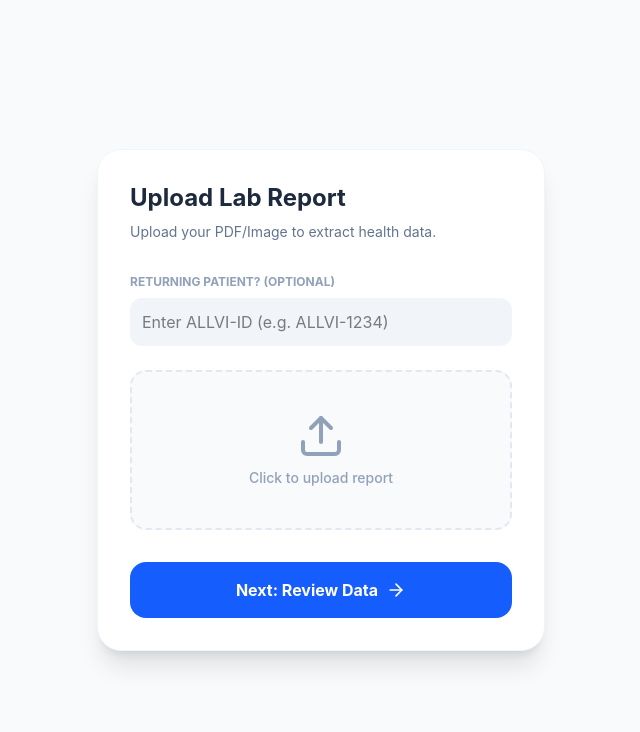
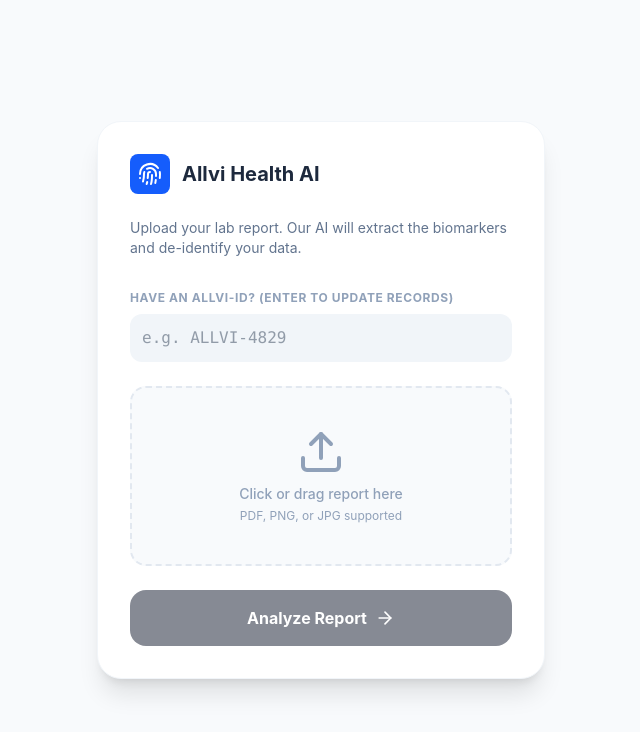
Before and after one commit to raghuram1057/allvi-health, a React (Vite) app: page / in a window 1280 px wide. Shown: the top 732 px of the page, without its empty margins (319-959 px from the left). Built offline with nearby package versions, Linux system fonts and the light colour scheme.

Commit message:
fix: add missing google-generative-ai dependency

```diff
--- a/src/components/Phase1Review.jsx
+++ b/src/components/Phase1Review.jsx
@@ -26,7 +26,7 @@ const Phase1Review = () => {
     setLoading(true);
     try {
       const baseURL = import.meta.env.VITE_API_URL || 'http://localhost:5000';
-      const response = await axios.post(`${baseURL}/api/patient/onboard`, {
+      const response = await axios.post(`${baseURL}/api/patient/process-report`, {
         labData: { ...parsedData, existingId }
       });
 
--- a/src/components/Phase1Upload.jsx
+++ b/src/components/Phase1Upload.jsx
@@ -1,62 +1,126 @@
 import React, { useState } from 'react';
 import { useNavigate } from 'react-router-dom';
-import { Upload, FileText, ArrowRight } from 'lucide-react';
+import axios from 'axios';
+import { Upload, FileText, Loader2, ArrowRight, Fingerprint } from 'lucide-react';
 
 const Phase1Upload = () => {
   const [file, setFile] = useState(null);
-  const [existingId, setExistingId] = useState(''); // For returning users
+  const [existingId, setExistingId] = useState('');
+  const [loading, setLoading] = useState(false);
   const navigate = useNavigate();
 
-  const handleNext = () => {
-    if (!file) return alert("Please upload a lab report first");
-    // Pass the file data (simulated) and existing ID to the next page
-    navigate('/review', { state: { fileName: file.name, existingId } });
+  const handleFileChange = (e) => {
+    setFile(e.target.files[0]);
+  };
+
+  const startProcessing = async (e) => {
+    e.preventDefault();
+    if (!file) return alert("Please select a lab report to upload.");
+
+    setLoading(true);
+
+    // We use FormData because we are sending an actual file to the backend
+    const formData = new FormData();
+    formData.append('report', file);
+    if (existingId) formData.append('existingId', existingId);
+
+    try {
+      const baseURL = import.meta.env.VITE_API_URL || 'http://localhost:5000';
+
+      // Hit the new Gemini processing endpoint
+      const response = await axios.post(`${baseURL}/api/patient/process-report`, formData, {
+        headers: { 'Content-Type': 'multipart/form-data' }
+      });
+
+      if (response.data.success) {
+        // Navigate to Phase 2 (Review) with the AI-extracted data
+        navigate('/review', {
+          state: {
+            parsedData: response.data.parsedData,
+            allviId: response.data.allvi_id,
+            fileName: file.name
+          }
+        });
+      }
+    } catch (error) {
+      console.error("AI Processing Error:", error);
+      alert(error.response?.data?.error || "Failed to process report. Ensure your Gemini API key is set on the server.");
+    } finally {
+      setLoading(false);
+    }
   };
 
   return (
     <div className="min-h-screen bg-slate-50 flex items-center justify-center p-6">
       <div className="max-w-md w-full bg-white rounded-3xl shadow-xl p-8 border border-slate-100">
-        <h2 className="text-2xl font-bold text-slate-800 mb-2">Upload Lab Report</h2>
-        <p className="text-slate-500 text-sm mb-8">Upload your PDF/Image to extract health data.</p>
+        <div className="flex items-center gap-3 mb-6">
+          <div className="bg-blue-600 p-2 rounded-lg text-white">
+            <Fingerprint size={24} />
+          </div>
+          <h2 className="text-xl font-bold text-slate-800">Allvi Health AI</h2>
+        </div>
 
-        {/* Existing User Check */}
-        <div className="mb-6">
-          <label className="block text-xs font-bold text-slate-400 mb-2 uppercase">Returning Patient? (Optional)</label>
+        <p className="text-slate-500 text-sm mb-8">
+          Upload your lab report. Our AI will extract the biomarkers and de-identify your data.
+        </p>
+
+        <form onSubmit={startProcessing} className="space-y-6">
+          {/* Returning User Input */}
+          <div>
+            <label className="block text-xs font-bold text-slate-400 mb-2 uppercase tracking-wider">
+              Have an ALLVI-ID? (Enter to update records)
+            </label>
             <input
               type="text"
-            placeholder="Enter ALLVI-ID (e.g. ALLVI-1234)"
-            className="w-full p-3 bg-slate-100 rounded-xl border-none focus:ring-2 focus:ring-blue-500"
+              placeholder="e.g. ALLVI-4829"
+              className="w-full p-3 bg-slate-100 rounded-xl border-none focus:ring-2 focus:ring-blue-500 transition-all text-slate-700 font-mono"
               value={existingId}
-            onChange={(e) => setExistingId(e.target.value)}
+              onChange={(e) => setExistingId(e.target.value.toUpperCase())}
             />
           </div>
 
-        {/* Upload Area */}
-        <div className="border-2 border-dashed border-slate-200 rounded-2xl p-10 text-center bg-slate-50 group hover:border-blue-400 transition-all relative">
+          {/* Upload Dropzone */}
+          <div className={`border-2 border-dashed rounded-2xl p-10 text-center transition-all relative ${file ? 'border-green-400 bg-green-50' : 'border-slate-200 bg-slate-50 hover:border-blue-400'}`}>
             <input
               type="file"
               className="absolute inset-0 opacity-0 cursor-pointer"
-            onChange={(e) => setFile(e.target.files[0])}
+              onChange={handleFileChange}
+              accept=".pdf,image/*"
             />
+
             {file ? (
-            <div className="flex flex-col items-center text-blue-600">
+              <div className="flex flex-col items-center text-green-600">
                 <FileText size={48} className="mb-2" />
                 <span className="font-semibold text-sm truncate w-full px-4">{file.name}</span>
+                <span className="text-xs mt-1 text-green-500">File attached successfully</span>
               </div>
             ) : (
               <div className="flex flex-col items-center text-slate-400">
-              <Upload size={48} className="mb-2 group-hover:text-blue-500 transition-colors" />
-              <p className="text-sm font-medium">Click to upload report</p>
+                <Upload size={48} className="mb-2" />
+                <p className="text-sm font-medium">Click or drag report here</p>
+                <p className="text-xs mt-1">PDF, PNG, or JPG supported</p>
               </div>
             )}
           </div>
 
+          {/* Action Button */}
           <button
-          onClick={handleNext}
-          className="w-full mt-8 bg-blue-600 text-white py-4 rounded-2xl font-bold flex justify-center items-center gap-2 hover:bg-slate-900 transition-all"
+            type="submit"
+            disabled={loading || !file}
+            className="w-full bg-slate-900 text-white py-4 rounded-2xl font-bold flex justify-center items-center gap-2 hover:bg-blue-600 transition-all disabled:opacity-50 disabled:cursor-not-allowed"
           >
-          Next: Review Data <ArrowRight size={20} />
+            {loading ? (
+              <>
+                <Loader2 className="animate-spin" size={20} />
+                AI is analyzing your report...
+              </>
+            ) : (
+              <>
+                Analyze Report <ArrowRight size={20} />
+              </>
+            )}
           </button>
+        </form>
       </div>
     </div>
   );
```
Lines whose indentation alone changed are shown as unchanged.
